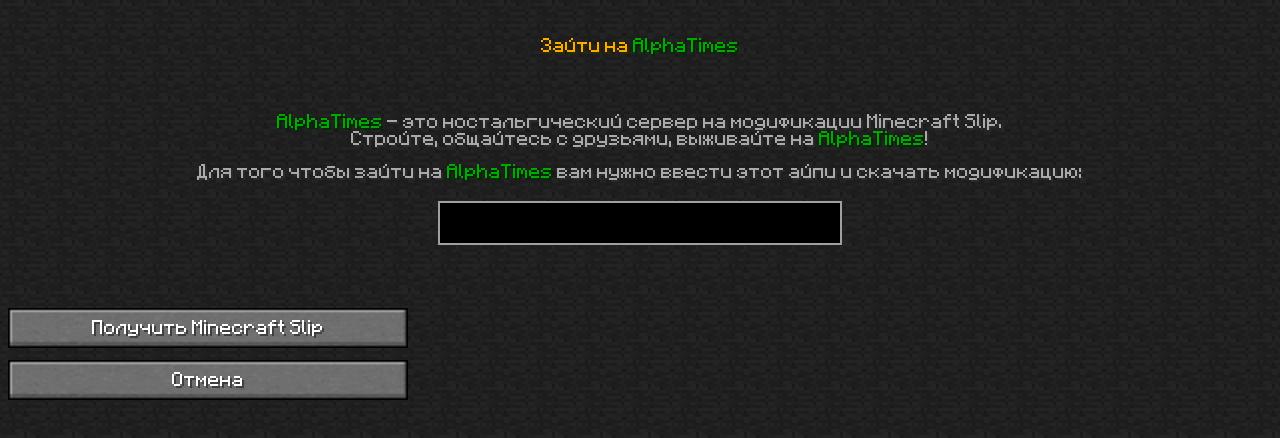
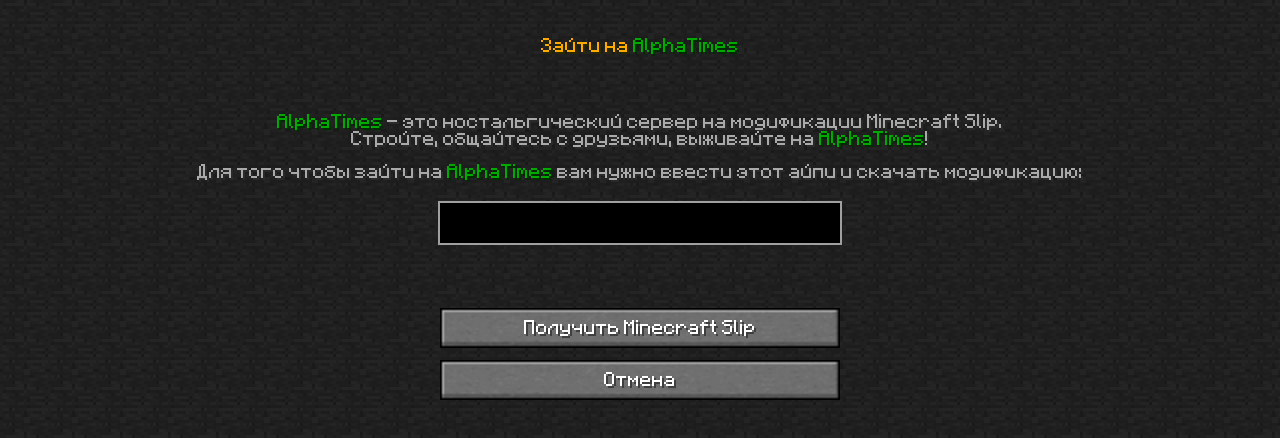
Before and after one commit to Shrek617/AlphaTimes, a plain HTML site: page multiplayermenu.html in a window 1280 px wide. Drawn offline with Linux system fonts and the light colour scheme.

Commit message:
AlphaTimes Site 1.0 (bug fix)

```diff
--- a/css/multiplayermenu.css
+++ b/css/multiplayermenu.css
@@ -12,7 +12,7 @@
 }
 
 #id-1 {
-    padding-top: 30px;
+        padding-top: 30px;
 }
 
 #id-2 {
@@ -38,6 +38,11 @@
 	height:40px;
 }
 
+#button {
+	width: 400px;
+	margin: 0 auto;
+}
+
 button:hover {
 	background: url(../images/buttons/gui3.png);
 	color: #FFE766;
@@ -45,7 +50,7 @@
 }
 
 body {
-    background: url(../images/bg.gif);
+        background: url(../images/bg.gif);
 }
 
 #navbar1text {
```
